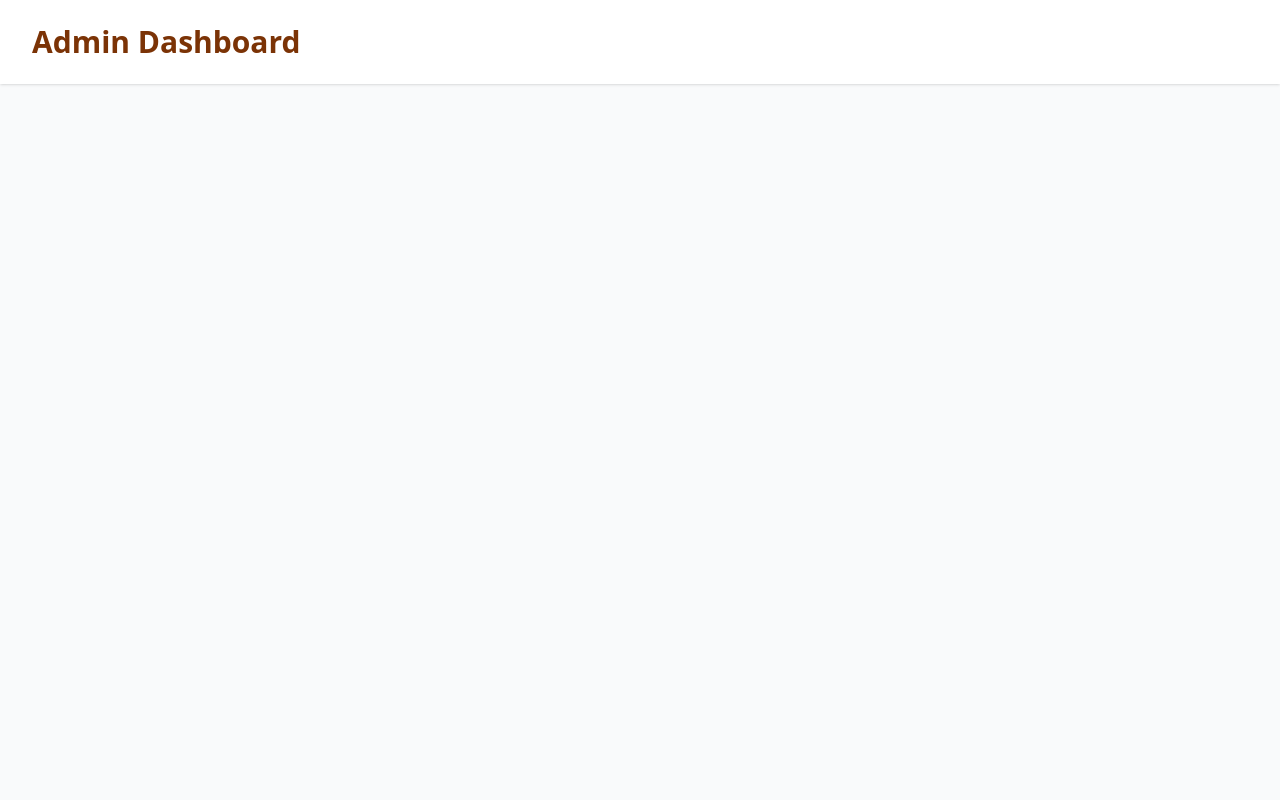
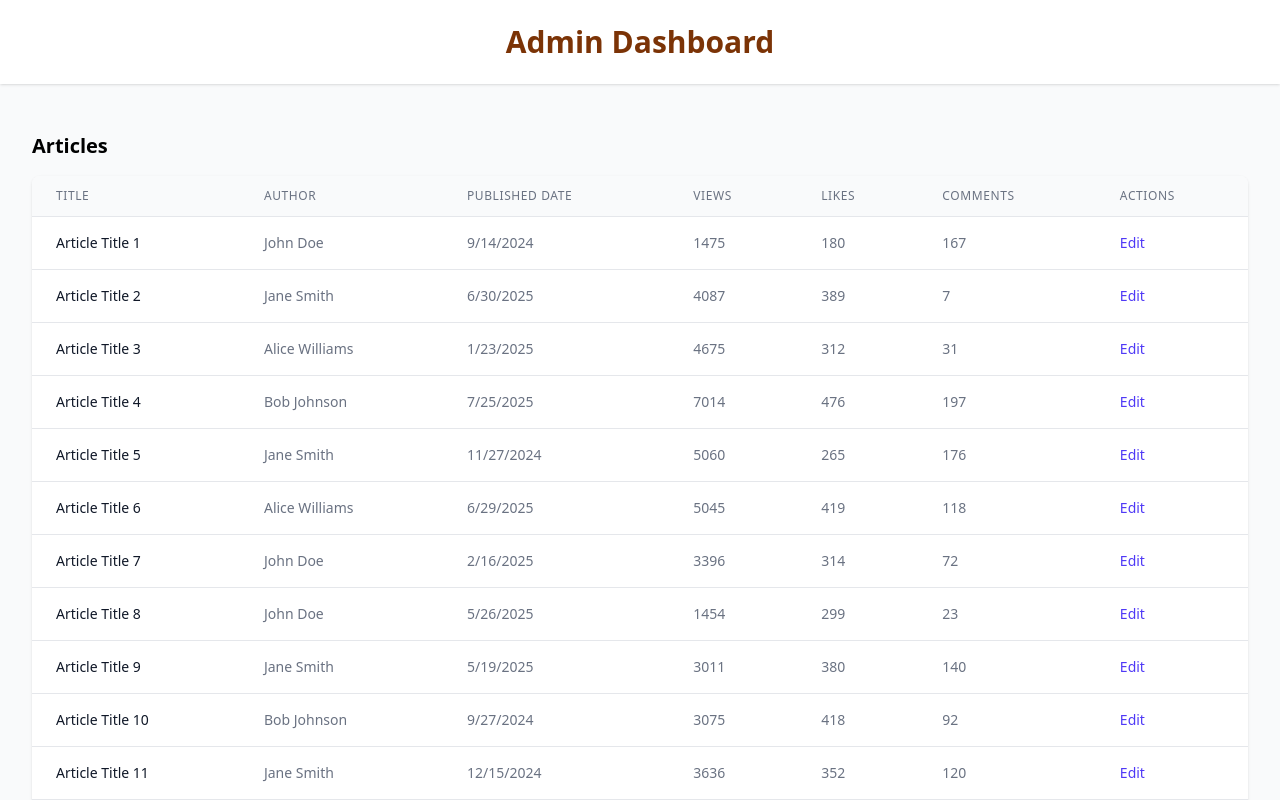
Before and after one commit to shahidmonowarr/admin-dashboard-task, a React (Vite) app: page / in a window 1280 px wide. Shown: the top 800 px of the page. Built offline with nearby package versions, Linux system fonts and the light colour scheme.

Commit message:
feat: add DashboardPage component and mock data for articles

```diff
--- a/src/components/Layout.tsx
+++ b/src/components/Layout.tsx
@@ -5,7 +5,7 @@ export const Layout = () => {
     <div className="min-h-screen bg-gray-50">
       <header className="bg-white shadow">
         <div className="max-w-7xl mx-auto py-6 px-4 sm:px-6 lg:px-8">
-          <h1 className="text-3xl font-bold text-amber-900">Admin Dashboard</h1>
+          <h1 className="text-3xl font-bold text-amber-900 text-center">Admin Dashboard</h1>
         </div>
       </header>
       <main className="max-w-7xl mx-auto py-6 sm:px-6 lg:px-8">
--- a/src/main.tsx
+++ b/src/main.tsx
@@ -3,11 +3,18 @@ import ReactDOM from "react-dom/client";
 import { createBrowserRouter, RouterProvider } from "react-router-dom";
 import { Layout } from "./components/Layout";
 import "./index.css";
+import { DashboardPage } from "./pages/DashboardPage";
 
 const router = createBrowserRouter([
   {
     path: "/",
     element: <Layout />,
+    children: [
+      {
+        index: true,
+        element: <DashboardPage />,
+      },
+    ],
   },
 ]);
 
--- /dev/null
+++ b/src/pages/DashboardPage.tsx
@@ -0,0 +1,70 @@
+import { useState } from "react";
+import { mockArticles } from "../utils/mockData";
+
+export const DashboardPage = () => {
+  const [articles] = useState(mockArticles);
+
+  return (
+    <div>
+      <h2 className="text-xl font-semibold mb-4">Articles</h2>
+      <div className="bg-white shadow overflow-hidden sm:rounded-lg">
+        <table className="min-w-full divide-y divide-gray-200">
+          <thead className="bg-gray-50">
+            <tr>
+              <th className="px-6 py-3 text-left text-xs font-medium text-gray-500 uppercase tracking-wider">
+                Title
+              </th>
+              <th className="px-6 py-3 text-left text-xs font-medium text-gray-500 uppercase tracking-wider">
+                Author
+              </th>
+              <th className="px-6 py-3 text-left text-xs font-medium text-gray-500 uppercase tracking-wider">
+                Published Date
+              </th>
+              <th className="px-6 py-3 text-left text-xs font-medium text-gray-500 uppercase tracking-wider">
+                Views
+              </th>
+              <th className="px-6 py-3 text-left text-xs font-medium text-gray-500 uppercase tracking-wider">
+                Likes
+              </th>
+              <th className="px-6 py-3 text-left text-xs font-medium text-gray-500 uppercase tracking-wider">
+                Comments
+              </th>
+              <th className="px-6 py-3 text-left text-xs font-medium text-gray-500 uppercase tracking-wider">
+                Actions
+              </th>
+            </tr>
+          </thead>
+          <tbody className="bg-white divide-y divide-gray-200">
+            {articles.map((article) => (
+              <tr key={article.id}>
+                <td className="px-6 py-4 whitespace-nowrap text-sm font-medium text-gray-900">
+                  {article.title}
+                </td>
+                <td className="px-6 py-4 whitespace-nowrap text-sm text-gray-500">
+                  {article.author}
+                </td>
+                <td className="px-6 py-4 whitespace-nowrap text-sm text-gray-500">
+                  {new Date(article.publishedDate).toLocaleDateString()}
+                </td>
+                <td className="px-6 py-4 whitespace-nowrap text-sm text-gray-500">
+                  {article.views}
+                </td>
+                <td className="px-6 py-4 whitespace-nowrap text-sm text-gray-500">
+                  {article.likes}
+                </td>
+                <td className="px-6 py-4 whitespace-nowrap text-sm text-gray-500">
+                  {article.comments}
+                </td>
+                <td className="px-6 py-4 whitespace-nowrap text-sm text-gray-500">
+                  <button className="text-indigo-600 hover:text-indigo-900">
+                    Edit
+                  </button>
+                </td>
+              </tr>
+            ))}
+          </tbody>
+        </table>
+      </div>
+    </div>
+  );
+};
--- /dev/null
+++ b/src/types/article.ts
@@ -0,0 +1,14 @@
+export interface Article {
+  id: string;
+  title: string;
+  author: string;
+  content: string;
+  publishedDate: string;
+  views: number;
+  likes: number;
+  comments: number;
+  status: 'Published' | 'Draft';
+}
+
+export type SortField = 'views' | 'likes' | 'comments' | 'publishedDate';
+export type SortOrder = 'asc' | 'desc';
--- /dev/null
+++ b/src/utils/mockData.ts
@@ -0,0 +1,32 @@
+import type { Article } from "../types/article";
+
+const authors = ["John Doe", "Jane Smith", "Bob Johnson", "Alice Williams"];
+const statuses = ["Published", "Draft"] as const;
+
+export const generateMockArticles = (count: number): Article[] => {
+  const articles: Article[] = [];
+
+  for (let i = 0; i < count; i++) {
+    const daysAgo = Math.floor(Math.random() * 365);
+    const date = new Date();
+    date.setDate(date.getDate() - daysAgo);
+
+    articles.push({
+      id: `article-${i}`,
+      title: `Article Title ${i + 1}`,
+      author: authors[Math.floor(Math.random() * authors.length)],
+      content: `This is the content of article ${
+        i + 1
+      }. It contains some sample text for demonstration purposes.`,
+      publishedDate: date.toISOString(),
+      views: Math.floor(Math.random() * 10000),
+      likes: Math.floor(Math.random() * 500),
+      comments: Math.floor(Math.random() * 200),
+      status: statuses[Math.floor(Math.random() * statuses.length)],
+    });
+  }
+
+  return articles;
+};
+
+export const mockArticles = generateMockArticles(50);
```
